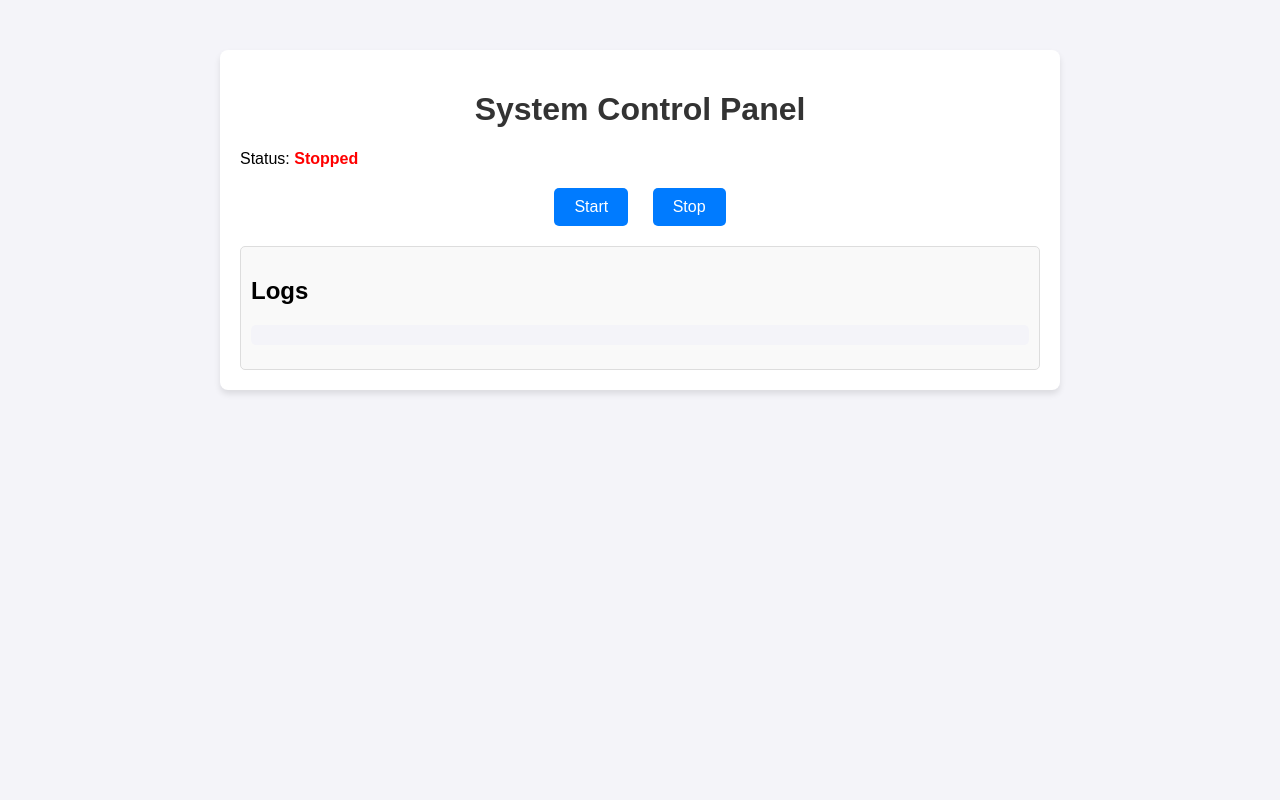
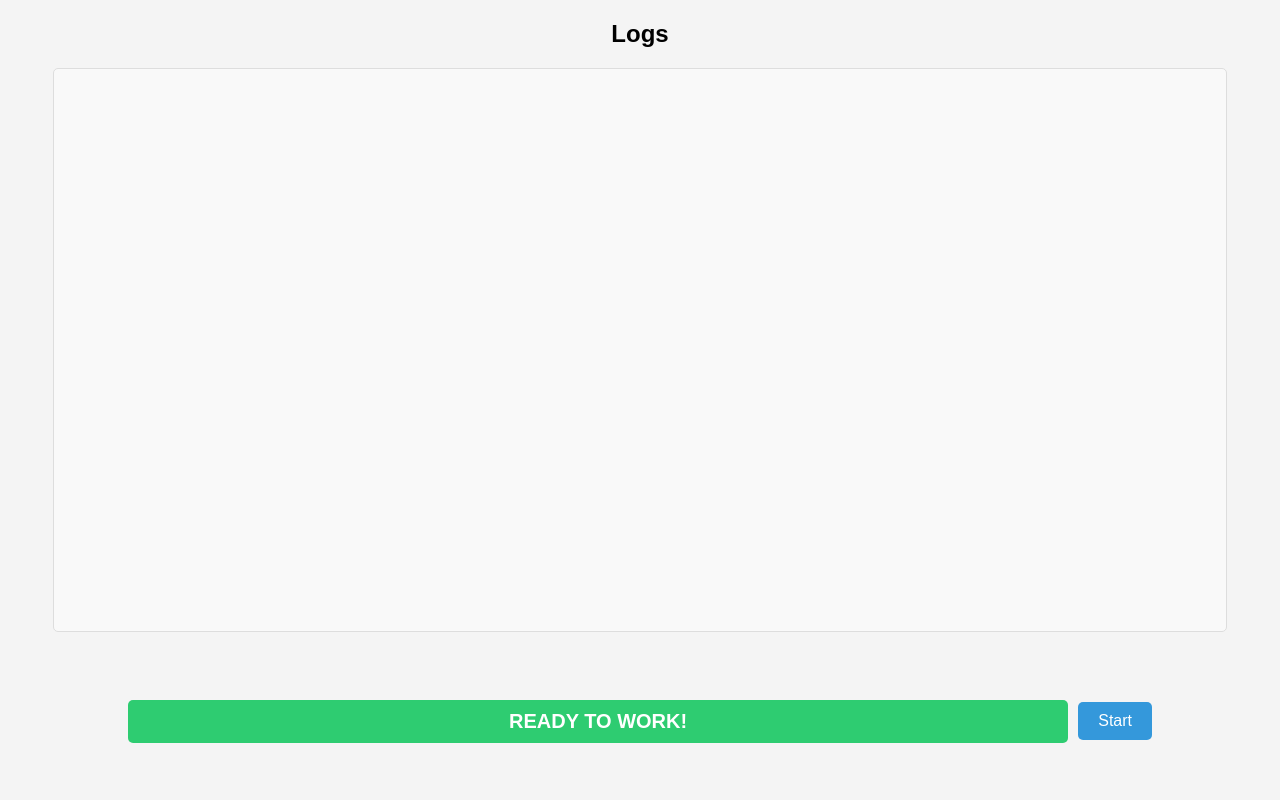
Before and after one commit to DmytroPetrushenko/hackton_v1, a Flask app: page / in a window 1280 px wide. Run offline with Flask 3, Linux system fonts and the light colour scheme; data that the repository does not hold is empty; parts of the project's set-up code (start-up, migrations or seed data) failed here and were passed over.

Commit message:
added ui

```diff
--- a/app.py
+++ b/app.py
@@ -1,40 +1,106 @@
-from flask import Flask, request, jsonify, render_template
+import threading
+import webbrowser
+
+from flask import Flask, jsonify, render_template
+
+from entities.launchers.launcher_phishing_graph import launcher_phishing_graph
+from entities.states import PhishingState
+from logger_config import logger, logs
 
 app = Flask(__name__)
 system_running = False
-logs = []
 
 
 @app.route('/')
 def index():
+    """
+    Render the main interface.
+    """
     return render_template('index.html')
 
 
 @app.route('/start', methods=['POST'])
 def start():
-    global system_running, logs
+    """
+    Starts the system if it is not already running.
+    """
+    global system_running
     if not system_running:
         system_running = True
         logs.append("System started.")
+        logger.info("System started.")
+
+        # Start graph execution in a separate thread
+        threading.Thread(target=run_graphs_and_stop).start()
         return jsonify({"status": "Running"})
     return jsonify({"status": "Already running"})
 
 
-@app.route('/stop', methods=['POST'])
-def stop():
-    global system_running, logs
-    if system_running:
-        system_running = False
-        logs.append("System stopped.")
-        return jsonify({"status": "Stopped"})
-    return jsonify({"status": "Already stopped"})
-
-
 @app.route('/logs', methods=['GET'])
 def get_logs():
-    global logs
+    """
+    Returns the last 50 log entries.
+    """
+
     return jsonify({"logs": logs[-50:]})
 
 
+def run_graphs_and_stop():
+    """
+    Executes the graphs and stops the system afterward.
+    """
+    global system_running
+    try:
+        logger.info("Starting graph execution...")
+        logs.append("Graph execution started.")
+
+        # Execute the phishing graph
+        run_graphs()
+
+        # Stop the system after graph execution is complete
+        logger.info("Graph execution completed. Stopping the system...")
+        logs.append("Graph execution completed. System will stop.")
+    except Exception as e:
+        logger.error(f"Error during graph execution: {e}", exc_info=True)
+        logs.append(f"Error during graph execution: {e}")
+    finally:
+        # Ensure the system stops even if there is an error
+        system_running = False
+        logs.append("System stopped.")
+        logger.info("System stopped.")
+
+
+
+def run_graphs():
+    """
+    Executes the phishing graph. Replace this function with your actual graph execution logic.
+    """
+    logger.info("Initializing graph execution...")
+
+    # Define the initial state for the phishing graph
+    initial_state: PhishingState = {
+        "messages_id": set(),  # IDs of all messages (processed and unprocessed)
+        "senders": [],  # Sources of incoming data
+        "error": [],  # List of errors during processing
+        "phishing_ids": set()  # IDs of detected phishing messages
+    }
+
+    logger.info(f"Initial state: {initial_state}")
+
+    try:
+        # Launch the phishing graph
+        logger.info("Launching phishing graph...")
+        launcher_phishing_graph(initial_state)
+
+        # Log the updated state after execution
+        logger.info(f"Graph execution completed. Final state: {initial_state}")
+    except Exception as e:
+        # Log any errors that occur during graph execution
+        logger.error(f"An error occurred during graph execution: {e}", exc_info=True)
+
+
 if __name__ == '__main__':
-    app.run(debug=True)
+    # Automatically open the app in the default web browser
+    port = 5001
+    threading.Thread(target=lambda: webbrowser.open(f"http://127.0.0.1:{port}/")).start()
+    app.run(debug=True, port=port)
--- a/constants.py
+++ b/constants.py
@@ -19,6 +19,6 @@ VALIDATION = 'validation'
 MESSAGE_FOLDER = 'messages'
 
 PHISHING_LABEL = 'PHISHING'
-SECURITY_MAIL = 'dpetrushenko@eisgroup.com'
+SECURITY_MAIL = 'sectest288@gmail.com'
 
 PHISHING: str = 'Phishing'
--- a/entities/launchers/launcher_bloodhound_graph.py
+++ b/entities/launchers/launcher_bloodhound_graph.py
@@ -13,9 +13,6 @@ def launcher_bloodhound_graph(initial_message: str):
     Initializes the graph, compiles it, and invokes with a structured state.
     Includes logging for debugging and tracking.
     """
-    # Initialize logging
-    logging.basicConfig(level=logging.INFO)
-
     try:
         # Create the phishing graph
         logging.info("Creating the bloodhound graph...")
--- a/entities/launchers/launcher_phishing_graph.py
+++ b/entities/launchers/launcher_phishing_graph.py
@@ -11,9 +11,6 @@ def launcher_phishing_graph(initial_state: PhishingState):
     Initializes the graph, compiles it, and invokes with a structured state.
     Includes logging for debugging and tracking.
     """
-    # Initialize logging
-    logging.basicConfig(level=logging.INFO)
-
     try:
         # Create the phishing graph
         logging.info("Creating the phishing graph...")
--- a/static/style.css
+++ b/static/style.css
@@ -1,61 +1,91 @@
+/* Общий стиль для страницы */
 body {
     font-family: Arial, sans-serif;
-    background-color: #f4f4f9;
     margin: 0;
     padding: 0;
+    height: 100vh;
+    display: flex;
+    justify-content: center;
+    align-items: center;
+    background-color: #f4f4f4;
 }
 
-.container {
-    max-width: 800px;
-    margin: 50px auto;
-    background: white;
-    padding: 20px;
-    box-shadow: 0 4px 6px rgba(0, 0, 0, 0.1);
-    border-radius: 8px;
+/* Основной контейнер, занимающий весь экран */
+.main-container {
+    display: flex;
+    flex-direction: column;
+    justify-content: space-between;
+    align-items: center;
+    width: 100%;
+    height: 100%;
 }
 
-h1 {
-    text-align: center;
-    color: #333;
+/* Блок для логов */
+.logs {
+    width: 90%;
+    height: 80%;
+    display: flex;
+    flex-direction: column;
+    align-items: center;
 }
 
-.buttons {
-    text-align: center;
-    margin: 20px 0;
-}
-
-button {
-    background-color: #007bff;
-    color: white;
-    border: none;
-    padding: 10px 20px;
-    font-size: 16px;
-    border-radius: 5px;
-    margin: 0 10px;
-    cursor: pointer;
-}
-
-button:hover {
-    background-color: #0056b3;
-}
-
-.logs {
+.log-container {
     background: #f9f9f9;
     padding: 10px;
     border: 1px solid #ddd;
     border-radius: 5px;
-    margin-top: 20px;
+    height: 100%;
+    width: 100%;
+    overflow-y: auto;
+    font-size: 14px;
+    color: #555;
 }
 
-pre {
-    overflow-x: auto;
-    background: #f4f4f9;
+.log-container p {
+    margin: 5px 0;
+}
+
+/* Контейнер для кнопки и индикатора статуса */
+.controls {
+    display: flex;
+    justify-content: space-between;
+    align-items: center;
+    width: 80%;
+    height: 20%;
+    margin-top: 10px;
+}
+
+#status {
+    font-size: 20px;
+    font-weight: bold;
     padding: 10px;
     border-radius: 5px;
-    font-size: 14px;
+    text-align: center;
+    flex: 1;
 }
 
-.status {
-    font-weight: bold;
-    color: red;
+.status-checking {
+    background-color: #f39c12;
+    color: #fff;
 }
+
+.status-ready {
+    background-color: #2ecc71;
+    color: #fff;
+}
+
+/* Кнопка запуска */
+button {
+    padding: 10px 20px;
+    background-color: #3498db;
+    color: #fff;
+    border: none;
+    border-radius: 5px;
+    cursor: pointer;
+    font-size: 16px;
+    margin-left: 10px;
+}
+
+button:hover {
+    background-color: #2980b9;
+}
--- a/templates/index.html
+++ b/templates/index.html
@@ -3,50 +3,64 @@
 <head>
     <meta charset="UTF-8">
     <meta name="viewport" content="width=device-width, initial-scale=1.0">
-    <title>System Control</title>
+    <title>System Status</title>
     <link rel="stylesheet" href="/static/style.css">
+    <script>
+        async function checkStatus() {
+            try {
+                const response = await fetch('/logs');
+                const data = await response.json();
+                const statusElement = document.getElementById('status');
+                const logContainer = document.getElementById('log-container');
+
+                // Update logs
+                logContainer.innerHTML = data.logs.map(log => `<p>${log}</p>`).join('');
+
+                // Update system status based on logs
+                if (data.logs.some(log => log.includes("Graph execution started."))) {
+                    statusElement.textContent = "CHECKING!";
+                    statusElement.className = "status-checking";
+                } else if (data.logs.some(log => log.includes("System started."))) {
+                    statusElement.textContent = "READY TO WORK!";
+                    statusElement.className = "status-ready";
+                }
+            } catch (error) {
+                console.error("Error checking system status:", error);
+            }
+        }
+
+        async function startSystem() {
+            try {
+                const response = await fetch('/start', { method: 'POST' });
+                const data = await response.json();
+                if (data.status === "Running") {
+                    alert("System is starting...");
+                } else {
+                    alert("System is already running.");
+                }
+                checkStatus();
+            } catch (error) {
+                console.error("Error starting the system:", error);
+            }
+        }
+
+        // Poll status and logs every 3 seconds
+        setInterval(checkStatus, 3000);
+
+        // Check status on page load
+        window.onload = checkStatus;
+    </script>
 </head>
 <body>
-    <div class="container">
-        <h1>System Control Panel</h1>
-        <p id="status">Status: <span class="status">Stopped</span></p>
-        <div class="buttons">
-            <button onclick="startSystem()">Start</button>
-            <button onclick="stopSystem()">Stop</button>
-        </div>
+    <div class="main-container">
         <div class="logs">
             <h2>Logs</h2>
-            <pre id="log-output"></pre>
+            <div id="log-container" class="log-container"></div>
+        </div>
+        <div class="controls">
+            <div id="status" class="status-ready">READY TO WORK!</div>
+            <button onclick="startSystem()">Start</button>
         </div>
     </div>
-
-    <script>
-        function startSystem() {
-            fetch('/start', { method: 'POST' })
-                .then(response => response.json())
-                .then(data => {
-                    document.querySelector('.status').textContent = data.status;
-                });
-        }
-
-        function stopSystem() {
-            fetch('/stop', { method: 'POST' })
-                .then(response => response.json())
-                .then(data => {
-                    document.querySelector('.status').textContent = data.status;
-                });
-        }
-
-        function fetchLogs() {
-            fetch('/logs')
-                .then(response => response.json())
-                .then(data => {
-                    document.getElementById('log-output').textContent = data.logs.join('\n');
-                });
-        }
-
-        // Update logs every 5 seconds
-        setInterval(fetchLogs, 5000);
-    </script>
 </body>
 </html>
```
Also changed, not shown: logger_config.py (added, +32 -0 lines), templates/login.html (deleted, +0 -15 lines).
